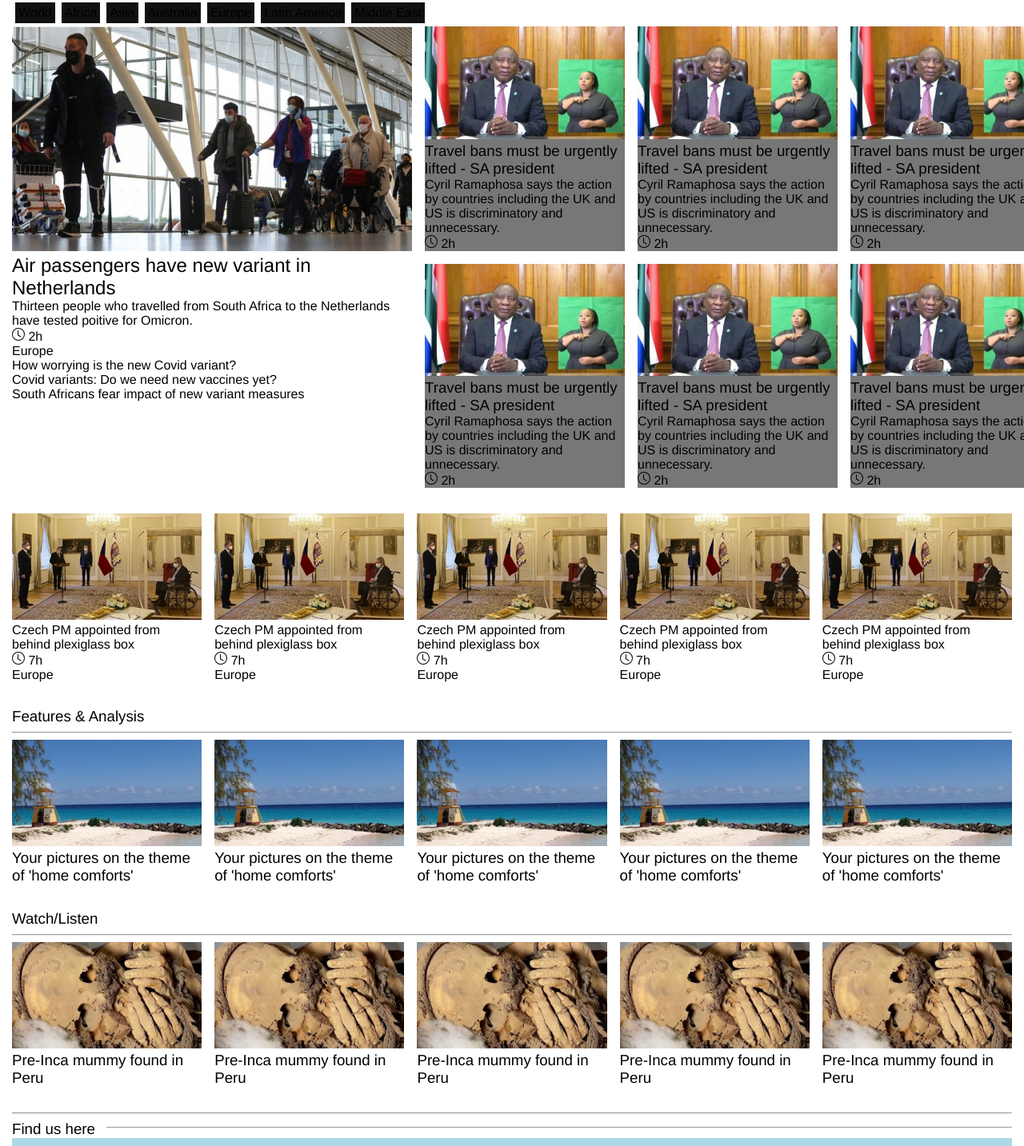
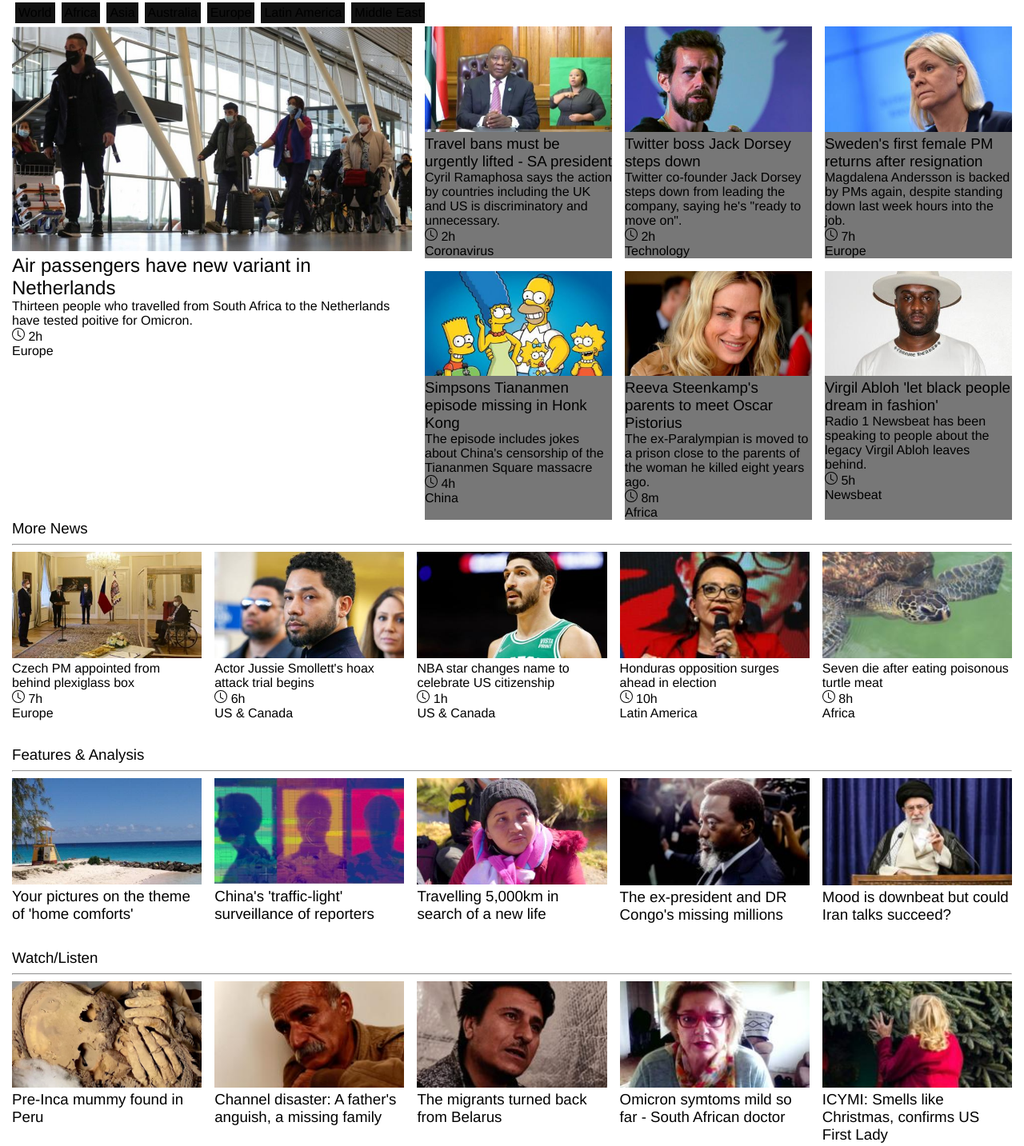
Before and after one commit to chrisnotthere/bbcnews-clone, a plain HTML site: page index.html in a window 1280 px wide. Shown: the part 114-1547 px from the top of the page at 80% size. Drawn offline with Linux system fonts and the light colour scheme.

Commit message:
updating headlines and article images

```diff
--- a/index.html
+++ b/index.html
@@ -100,11 +100,11 @@
                         </div>
                     </div>
 
-                    <ul class="main-article-headlines">
+                    <!-- <ul class="main-article-headlines">
                         <li>How worrying is the new Covid variant?</li>
                         <li>Covid variants: Do we need new vaccines yet?</li>
                         <li>South Africans fear impact of new variant measures</li>
-                    </ul>
+                    </ul> -->
 
                 </article>
 
@@ -115,52 +115,52 @@
                         <p>Cyril Ramaphosa says the action by countries including the UK and US is discriminatory and unnecessary.</p>
                         <div class="article-foot">
                             <img src="/images/clock.svg" alt="clock">
-                            <span>2h</span>
+                            <span>2h</span><p>Coronavirus</p>
                         </div>
                     </article>
                     <article>
-                        <img class="main2 main-grid-pic" src="/images/article1.jpg" alt="Cyril Ramaphosa">
-                        <h3>Travel bans must be urgently lifted - SA president</h3>
-                        <p>Cyril Ramaphosa says the action by countries including the UK and US is discriminatory and unnecessary.</p>
+                        <img class="main2 main-grid-pic" src="/images/article2.jpg" alt="Cyril Ramaphosa">
+                        <h3>Twitter boss Jack Dorsey steps down</h3>
+                        <p>Twitter co-founder Jack Dorsey steps down from leading the company, saying he's "ready to move on".</p>
                         <div class="article-foot">
                             <img src="/images/clock.svg" alt="clock">
-                            <span>2h</span>
+                            <span>2h</span><p>Technology</p>
                         </div>
                     </article>
                     <article>
-                        <img class="main3 main-grid-pic" src="/images/article1.jpg" alt="Cyril Ramaphosa">
-                        <h3>Travel bans must be urgently lifted - SA president</h3>
-                        <p>Cyril Ramaphosa says the action by countries including the UK and US is discriminatory and unnecessary.</p>
+                        <img class="main3 main-grid-pic" src="/images/article3.jpg" alt="Cyril Ramaphosa">
+                        <h3>Sweden's first female PM returns after resignation</h3>
+                        <p>Magdalena Andersson is backed by PMs again, despite standing down last week hours into the job.</p>
                         <div class="article-foot">
                             <img src="/images/clock.svg" alt="clock">
-                            <span>2h</span>
+                            <span>7h</span><p>Europe</p>
                         </div>
                     </article>
                     <article>
-                        <img class="main4 main-grid-pic" src="/images/article1.jpg" alt="Cyril Ramaphosa">
-                        <h3>Travel bans must be urgently lifted - SA president</h3>
-                        <p>Cyril Ramaphosa says the action by countries including the UK and US is discriminatory and unnecessary.</p>
+                        <img class="main4 main-grid-pic" src="/images/article4.jpg" alt="Cyril Ramaphosa">
+                        <h3>Simpsons Tiananmen episode missing in Honk Kong</h3>
+                        <p>The episode includes jokes about China's censorship of the Tiananmen Square massacre</p>
                         <div class="article-foot">
                             <img src="/images/clock.svg" alt="clock">
-                            <span>2h</span>
+                            <span>4h</span><p>China</p>
                         </div>
                     </article>
                     <article>
-                        <img class="main5 main-grid-pic" src="/images/article1.jpg" alt="Cyril Ramaphosa">
-                        <h3>Travel bans must be urgently lifted - SA president</h3>
-                        <p>Cyril Ramaphosa says the action by countries including the UK and US is discriminatory and unnecessary.</p>
+                        <img class="main5 main-grid-pic" src="/images/article5.jpg" alt="Cyril Ramaphosa">
+                        <h3>Reeva Steenkamp's parents to meet Oscar Pistorius</h3>
+                        <p>The ex-Paralympian is moved to a prison close to the parents of the woman he killed eight years ago.</p>
                         <div class="article-foot">
                             <img src="/images/clock.svg" alt="clock">
-                            <span>2h</span>
+                            <span>8m</span><p>Africa</p>
                         </div>
                     </article>
                     <article>
-                        <img class="main6 main-grid-pic" src="/images/article1.jpg" alt="Cyril Ramaphosa">
-                        <h3>Travel bans must be urgently lifted - SA president</h3>
-                        <p>Cyril Ramaphosa says the action by countries including the UK and US is discriminatory and unnecessary.</p>
+                        <img class="main6 main-grid-pic" src="/images/article6.jpg" alt="Cyril Ramaphosa">
+                        <h3>Virgil Abloh 'let black people dream in fashion'</h3>
+                        <p>Radio 1 Newsbeat has been speaking to people about the legacy Virgil Abloh leaves behind.</p>
                         <div class="article-foot">
                             <img src="/images/clock.svg" alt="clock">
-                            <span>2h</span>
+                            <span>5h</span><p>Newsbeat</p>
                         </div>
                     </article>
 
@@ -170,9 +170,13 @@
 
             </section>
 
+            <div class="a-title">
+                <h3>More News</h3>
+                <hr>
+            </div>
             <section class="a">
                 <article>
-                    <img src="/images/main1.jpg" alt="Czech PM being appointed">
+                    <img src="/images/a1.jpg" alt="Czech PM being appointed">
                     <h4>Czech PM appointed from behind plexiglass box</h4>
                     <div class="a-foot">
                         <img src="/images/clock.svg" alt="clock icon">
@@ -181,39 +185,39 @@
                     </div>
                 </article>
                 <article>
-                    <img src="/images/main1.jpg" alt="Czech PM being appointed">
-                    <h4>Czech PM appointed from behind plexiglass box</h4>
+                    <img src="/images/a2.jpg" alt="Jussie Smollett">
+                    <h4>Actor Jussie Smollett's hoax attack trial begins</h4>
                     <div class="a-foot">
                         <img src="/images/clock.svg" alt="clock icon">
-                        <span>7h</span>
-                        <p>Europe</p>
+                        <span>6h</span>
+                        <p>US & Canada</p>
                     </div>
                 </article>
                 <article>
-                    <img src="/images/main1.jpg" alt="Czech PM being appointed">
-                    <h4>Czech PM appointed from behind plexiglass box</h4>
+                    <img src="/images/a3.jpg" alt="">
+                    <h4>NBA star changes name to celebrate US citizenship</h4>
                     <div class="a-foot">
                         <img src="/images/clock.svg" alt="clock icon">
-                        <span>7h</span>
-                        <p>Europe</p>
+                        <span>1h</span>
+                        <p>US & Canada</p>
                     </div>
                 </article>
                 <article>
-                    <img src="/images/main1.jpg" alt="Czech PM being appointed">
-                    <h4>Czech PM appointed from behind plexiglass box</h4>
+                    <img src="/images/a4.jpg" alt="person talking">
+                    <h4>Honduras opposition surges ahead in election</h4>
                     <div class="a-foot">
                         <img src="/images/clock.svg" alt="clock icon">
-                        <span>7h</span>
-                        <p>Europe</p>
+                        <span>10h</span>
+                        <p>Latin America</p>
                     </div>
                 </article>
                 <article>
-                    <img src="/images/main1.jpg" alt="Czech PM being appointed">
-                    <h4>Czech PM appointed from behind plexiglass box</h4>
+                    <img src="/images/a5.jpg" alt="">
+                    <h4>Seven die after eating poisonous turtle meat</h4>
                     <div class="a-foot">
                         <img src="/images/clock.svg" alt="clock icon">
-                        <span>7h</span>
-                        <p>Europe</p>
+                        <span>8h</span>
+                        <p>Africa</p>
                     </div>
                 </article>
             </section>
@@ -229,20 +233,20 @@
                         <h3>Your pictures on the theme of 'home comforts'</h3>
                     </article>
                     <article>
-                        <img src="/images/b1.jpg" alt="">
-                        <h3>Your pictures on the theme of 'home comforts'</h3>
+                        <img src="/images/b2.jpg" alt="">
+                        <h3>China's 'traffic-light' surveillance of reporters</h3>
                     </article>
                     <article>
-                        <img src="/images/b1.jpg" alt="">
-                        <h3>Your pictures on the theme of 'home comforts'</h3>
+                        <img src="/images/b3.jpg" alt="">
+                        <h3>Travelling 5,000km in search of a new life</h3>
                     </article>
                     <article>
-                        <img src="/images/b1.jpg" alt="">
-                        <h3>Your pictures on the theme of 'home comforts'</h3>
+                        <img src="/images/b4.jpg" alt="">
+                        <h3>The ex-president and DR Congo's missing millions</h3>
                     </article>
                     <article>
-                        <img src="/images/b1.jpg" alt="">
-                        <h3>Your pictures on the theme of 'home comforts'</h3>
+                        <img src="/images/b5.jpg" alt="">
+                        <h3>Mood is downbeat but could Iran talks succeed?</h3>
                     </article>
                 </div>
 
@@ -260,25 +264,24 @@
                         <h3>Pre-Inca mummy found in Peru</h3>
                     </article>
                     <article>
-                        <img src="/images/c1.jpg" alt="">
-                        <h3>Pre-Inca mummy found in Peru</h3>
+                        <img src="/images/c2.jpg" alt="">
+                        <h3>Channel disaster: A father's anguish, a missing family</h3>
                     </article>
                     <article>
-                        <img src="/images/c1.jpg" alt="">
-                        <h3>Pre-Inca mummy found in Peru</h3>
+                        <img src="/images/c3.jpg" alt="">
+                        <h3>The migrants turned back from Belarus</h3>
                     </article>
                     <article>
-                        <img src="/images/c1.jpg" alt="">
-                        <h3>Pre-Inca mummy found in Peru</h3>
+                        <img src="/images/c4.jpg" alt="">
+                        <h3>Omicron symtoms mild so far - South African doctor</h3>
                     </article>
                     <article>
-                        <img src="/images/c1.jpg" alt="">
-                        <h3>Pre-Inca mummy found in Peru</h3>
+                        <img src="/images/c5.jpg" alt="">
+                        <h3>ICYMI: Smells like Christmas, confirms US First Lady</h3>
                     </article>
                 </div>
             </section>
 
-            <hr>
 
             <section class="findus">
                 <div class="findus-header">
--- a/sass/_base.sass
+++ b/sass/_base.sass
@@ -103,7 +103,7 @@ body
 
       article
         background: #777
-        width: 250px
+        // width: 250px
 
       .main1
         grid-area: main1
@@ -124,7 +124,11 @@ body
   .a
     display: flex
     gap: 1em
-    margin-top: 2em
+    // margin-top: 2em
+
+    article
+      width: 100%
+
 
   .b
     // display: flex
@@ -137,7 +141,8 @@ body
     // margin-top: 2em
 
     article
-      width: 300
+      width: 100%
+
 
   .c
     margin: 2em 0
@@ -148,7 +153,7 @@ body
     // margin-top: 2em
 
     article
-      width: 300
+      width: 100%
 
   .findus
     .findus-header
```
Also changed, not shown: css/styles.css, images/main1.jpg (deleted), 1 other file.
